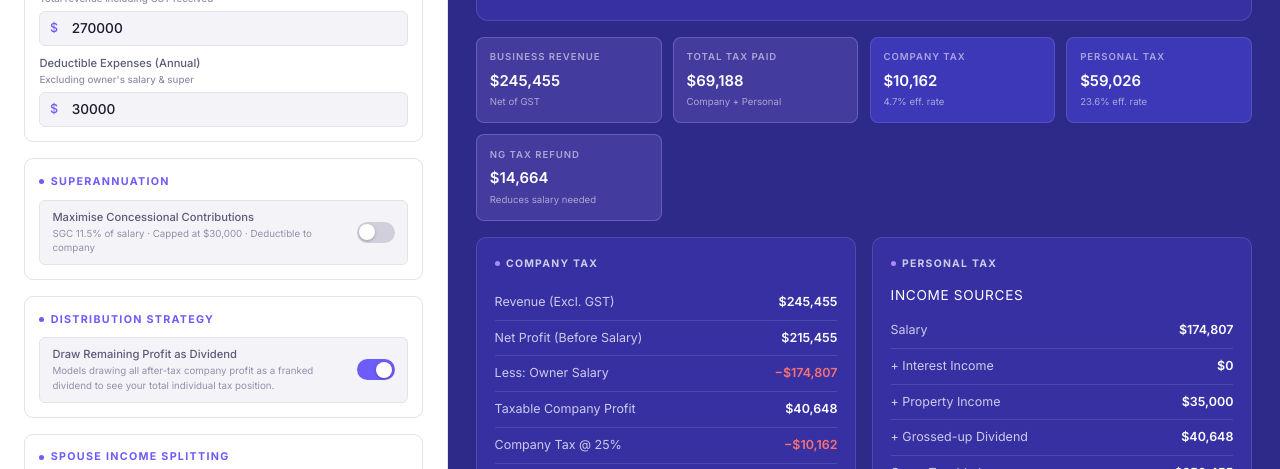
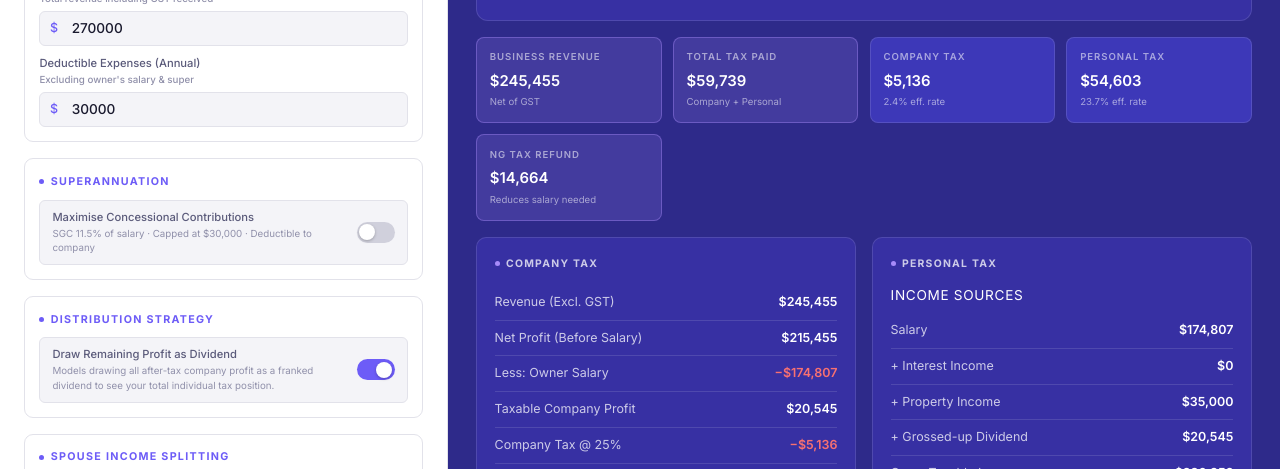
Before and after one commit to u1165139/sal-planner, a React (Vite) app: page / in a window 1280 px wide. Both pictures are taken after a click on the element 223 px from the left and 587 px from the top of the page. Shown: the part 218-687 px from the top of the page. Built offline with nearby package versions, Linux system fonts and the light colour scheme.

Commit message:
feat: enhance cash flow calculations; add net dividend display, improve spouse income input with guidance note, and adjust super contribution logic

```diff
--- a/src/core/selectors.ts
+++ b/src/core/selectors.ts
@@ -82,7 +82,7 @@
       frankingCredit: results.frankingCredit,
       personalTaxOnSalary: results.personalTaxOnSalary,
       afterTaxSalary: results.afterTaxSalary,
-      isSplit: inputs.enableSpouseSplitting,
+      isSplit: inputs.jointOwnership,
     };
   }
 );
@@ -101,6 +101,9 @@
       monthlyDeductibleInvestmentLoss: inputs.monthlyDeductibleInvestmentLoss,
       requiredAnnualCash: results.requiredAnnualCash,
       cashSurplusDeficit: results.cashSurplusDeficit,
+      drawDividend: inputs.drawDividend,
+      netDividend: results.netDividend,
+      dividendTopUpTax: results.dividendTopUpTax,
     };
   }
 );
--- a/src/core/tax-engine.ts
+++ b/src/core/tax-engine.ts
@@ -76,7 +76,7 @@
       return taxO + taxS;
     };
 
-    const steps = 50;
+    const steps = 200;
     for (let i = 0; i <= steps; i++) {
       const o = (totalSalary * i) / steps;
       const tax = evaluate(o);
@@ -187,7 +187,10 @@
     if (recommendedSpouseSalary > 0) totalCap += SUPER_CAP;
     if (totalCap === 0) totalCap = SUPER_CAP;
 
-    superContribution = Math.min(totalRecommendedSalary * SUPER_RATE, totalCap);
+    superContribution = Math.min((recommendedOwnerSalary + recommendedSpouseSalary) * SUPER_RATE, totalCap);
+  } else {
+    // Enforce base SGC calculation for salaries drawn
+    superContribution = (recommendedOwnerSalary + recommendedSpouseSalary) * SUPER_RATE;
   }
 
   // ── Final tax calculations ─────────────────────────────────────────────────
@@ -231,7 +234,7 @@
   const ownerNegativeGearingRefund = personalTaxWithout - personalTaxWith;
   const negativeGearingRefund = ownerNegativeGearingRefund + spouseNgRefund;
 
-  let personalTaxTotal = personalTaxWith - frankingCredit;
+  const personalTaxTotal = personalTaxWith - frankingCredit;
 
   const personalTaxOnBaseOnly = calcTotalPersonalTax(basePersonalTaxableIncome);
   const personalTaxOnSalary = personalTaxWithout - personalTaxOnBaseOnly;
--- a/src/features/calculator/InputTabs.tsx
+++ b/src/features/calculator/InputTabs.tsx
@@ -160,6 +160,7 @@
         </div>
 
         {inputs.enableSpouseSplitting && (
+          <>
             <InputField
               label="Spouse's Other Annual Income"
               sublabel="Base income before any company salary"
@@ -167,6 +168,11 @@
               onChange={set('spouseOtherIncome')}
               error={getError('spouseOtherIncome')}
             />
+            <div style={{ marginTop: '0.65rem', padding: '0.6rem', background: 'var(--accent-dim)', borderRadius: '6px', border: '1px dashed var(--accent)', fontSize: '0.71rem', color: 'var(--text-dim)', lineHeight: 1.4 }}>
+              <span style={{ color: 'var(--accent)', fontWeight: 600, marginRight: '4px' }}>ⓘ Note:</span>
+              The optimizer will automatically prioritize filling your spouse's lower tax brackets (starting with the $18,200 tax-free threshold) to maximize family savings.
+            </div>
+          </>
         )}
       </div>
     </>
--- a/src/features/results/CashFlowCheck.tsx
+++ b/src/features/results/CashFlowCheck.tsx
@@ -24,6 +24,12 @@
                 <span className="cashflow-item-value highlight">+{fmt(summary.negativeGearingRefund)}</span>
               </div>
             )}
+            {summary.drawDividend && (
+              <div className="cashflow-item">
+                <span className="cashflow-item-label">Net Dividend (After Top-up Tax)</span>
+                <span className="cashflow-item-value">{fmt(summary.netDividend - summary.dividendTopUpTax)}</span>
+              </div>
+            )}
             <div className="cashflow-total"><span>Total Net Take-Home (Annual)</span><span style={{ color: '#4ade80' }}>{fmt(summary.totalCashAvailable)}</span></div>
           </div>
           <div className="cashflow-equals">=</div>
```
Lines whose indentation alone changed are shown as unchanged.
